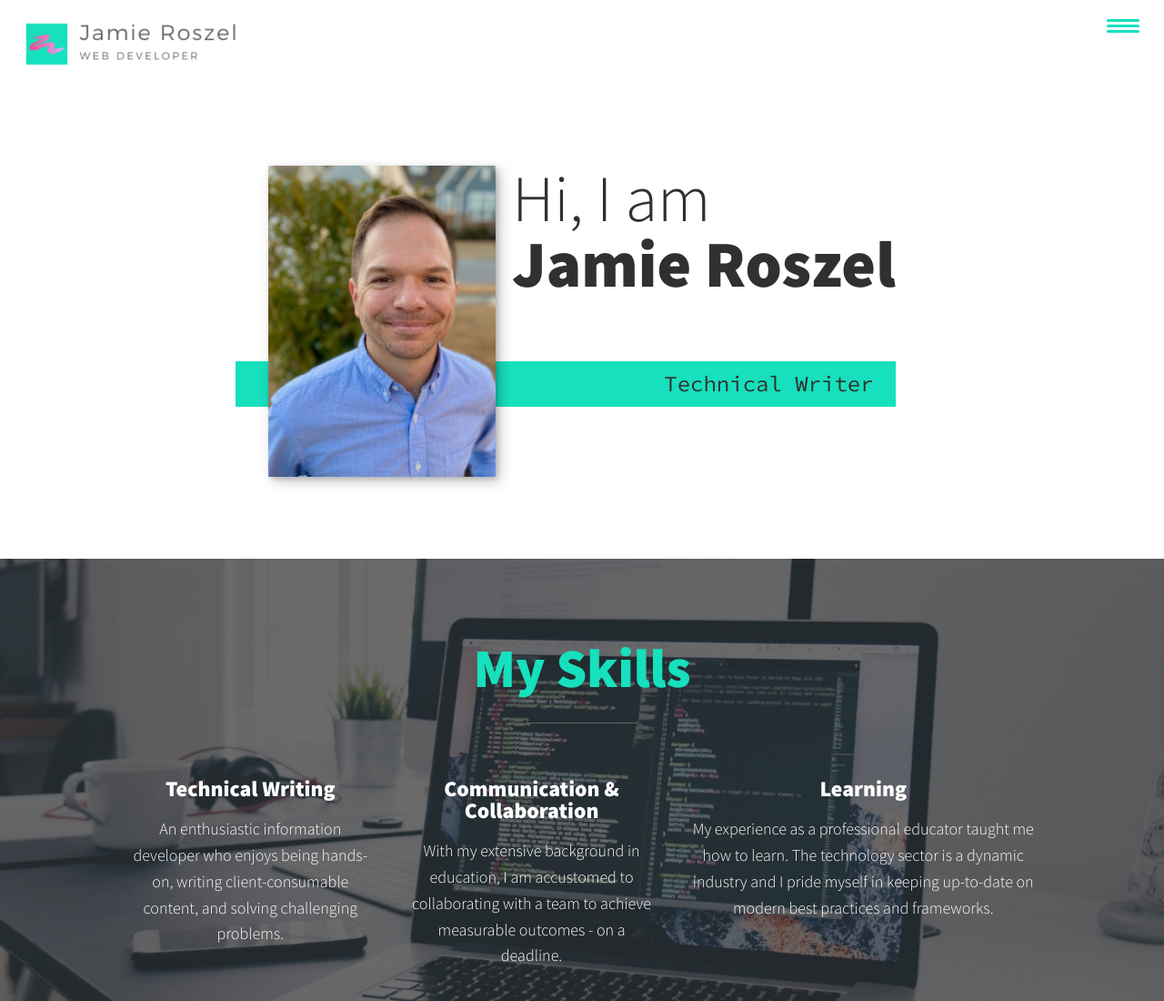
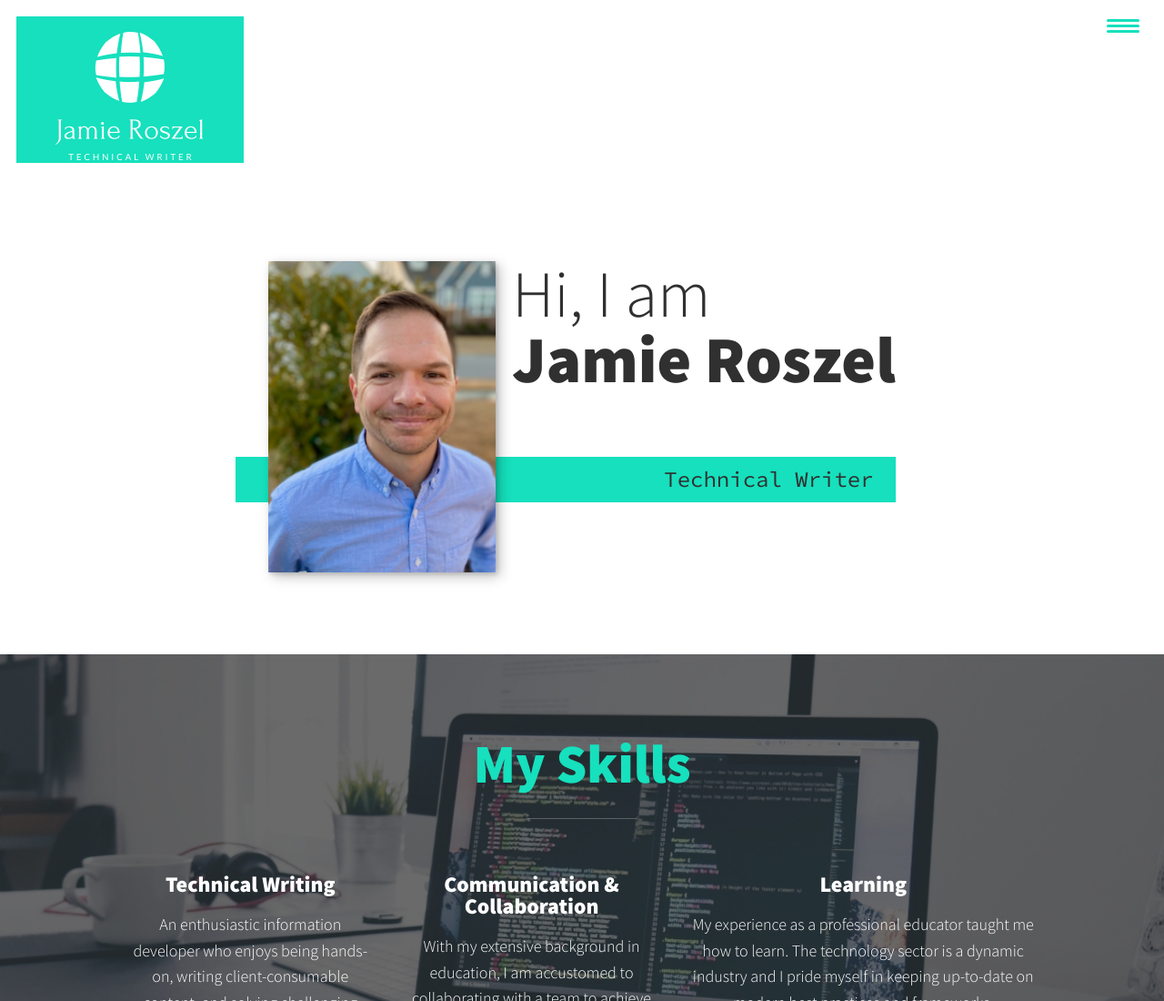
Before and after one commit to jamieroszel/scrimbaportfolio, a plain HTML site: page index.html in a window 1280 px wide. Shown: the top 1100 px of the page at 91% size. Drawn offline with nearby package versions, Linux system fonts and the light colour scheme.

Commit message:
add new logo

```diff
--- a/index.html
+++ b/index.html
@@ -27,7 +27,7 @@
   <body>
     <header>
       <div class="logo">
-        <img src="img/jamie_roszel_logo.png" alt="" />
+        <img src="img/tech_writer_logo.png" alt="" />
       </div>
       <button class="nav-toggle" aria-label="toggle navigation">
         <span class="hamburger"></span>
```
Also changed, not shown: img/tech_writer_logo.png (added), img/tech_writer_logo@2x.png (added).
